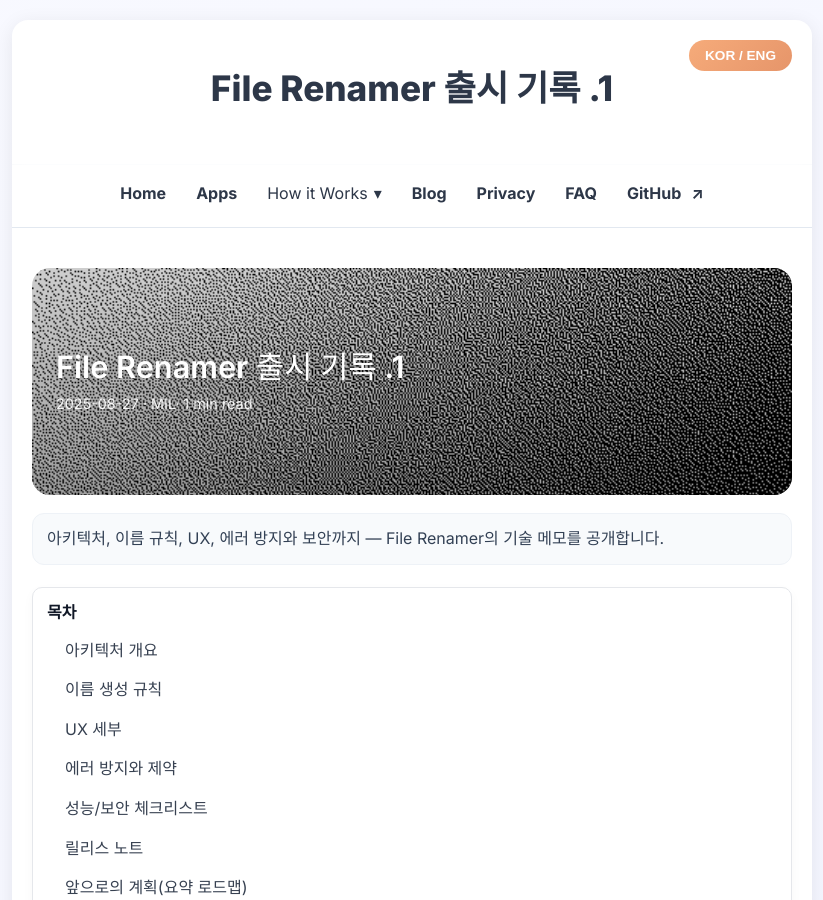
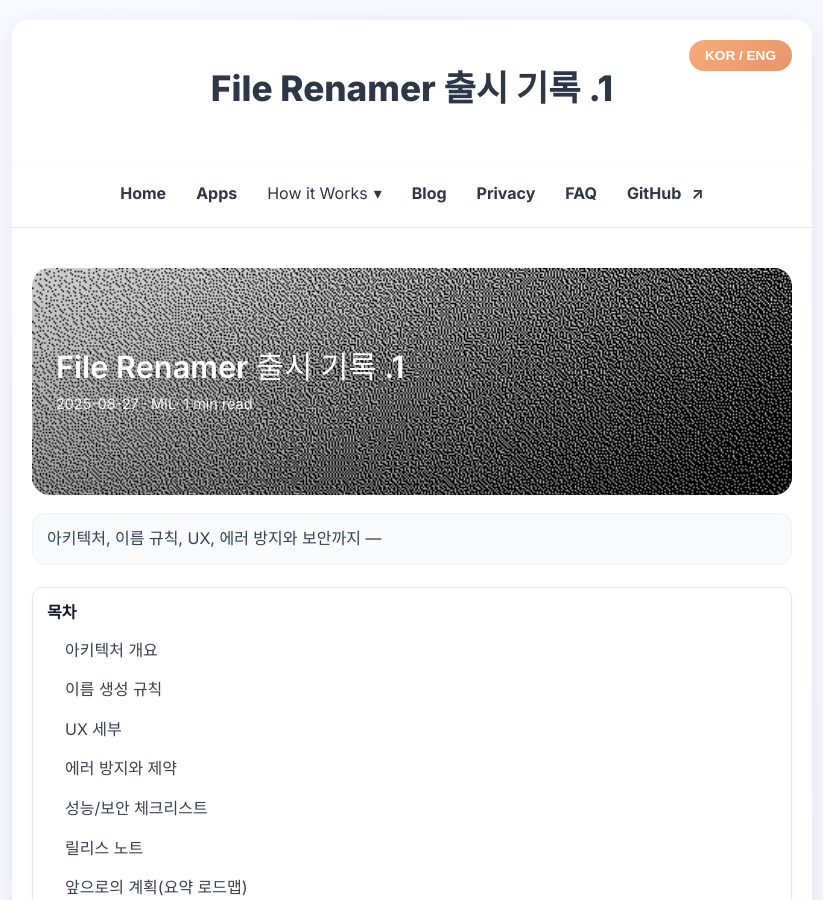
Before and after one commit to iiimaze/iiimaze.github.io, a Jekyll site: the page built from _posts/2025-08-26-hello-blog 1.md, in a window 1280 px wide and 900 px high. Shown: the whole window, without its empty margins (228-1051 px from the left). Built offline with Jekyll 4.4.1, drawn with Linux system fonts in a browser that asks for light colours; comment, search, counter and statistics services are not loaded.

Commit message:
[fix] SEO 보완

```diff
--- a/_includes/head.html
+++ b/_includes/head.html
@@ -1,11 +1,9 @@
-<!-- _includes/head.html (추천 교체본) -->
 <meta charset="utf-8">
 <meta name="viewport" content="width=device-width, initial-scale=1">
-
+<meta name="description" content="블로그 부업에 도움되는 이미지, 파일 관련 서비스를 안전하게 제공하는 '메타 이미지 랩스' 입니다.">
 {%- if page.robots %}
 <meta name="robots" content="{{ page.robots }}">{% endif -%}
 
-<!-- 폰트 & 기본 스타일 -->
 <link rel="preconnect" href="https://fonts.googleapis.com">
 <link rel="preconnect" href="https://fonts.gstatic.com" crossorigin>
 <link href="https://fonts.googleapis.com/css2?family=Inter:wght@400;500;600;700;800&display=swap" rel="stylesheet">
--- a/_layouts/post.html
+++ b/_layouts/post.html
@@ -1,7 +1,6 @@
 ---
 layout: default
 title: "Meta Image Labs blog"
-description: "이미지·GIF·보안·프론트엔드 실험을 기록합니다. 고품질 GIF, FFmpeg.wasm, 로컬 처리 노하우를 다룹니다."
 ---
 
 <article class="post" itemscope itemtype="http://schema.org/BlogPosting">
--- a/_posts/2025-08-26-hello-blog 1.md
+++ b/_posts/2025-08-26-hello-blog 1.md
@@ -6,7 +6,7 @@
 author: MIL
 thumbnail: /assets/img/posts/cover.jpg
 categories: [it]
-summary: "아키텍처, 이름 규칙, UX, 에러 방지와 보안까지 — File Renamer의 기술 메모를 공개합니다."
+summary: "아키텍처, 이름 규칙, UX, 에러 방지와 보안까지 —"
 description: "브라우저 100% 로컬 실행을 기반으로 한 File Renamer의 기술 설계. 이름 규칙, 정렬 안정성, ZIP/개별 다운로드 흐름, 메타데이터/EXIF 로드맵, 성능/보안 체크리스트와 릴리스 노트를 정리합니다."
 tags:
   [
```
